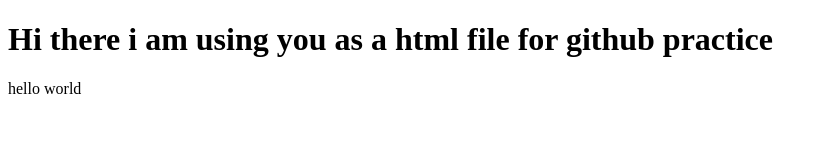
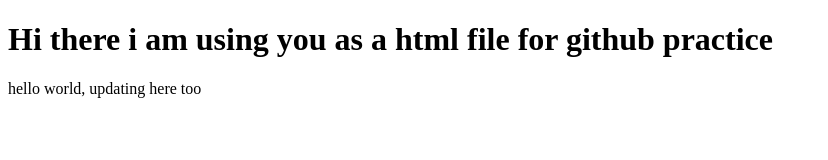
Before and after one commit to Sathvika2612/firstrepo, a plain HTML site: page index.html in a window 1280 px wide. Shown: the whole page, without its empty margins (0-828 px from the left). Drawn offline with Linux system fonts and the light colour scheme.

Commit message:
updated here too

```diff
--- a/index.html
+++ b/index.html
@@ -1,5 +1,5 @@
 <!DOCTYPE html>
 <body>
     <h1>Hi there i am using you as a html file for github practice</h1>
-    <p>hello world</p>
+    <p>hello world, updating here too</p>
 </body>
```
